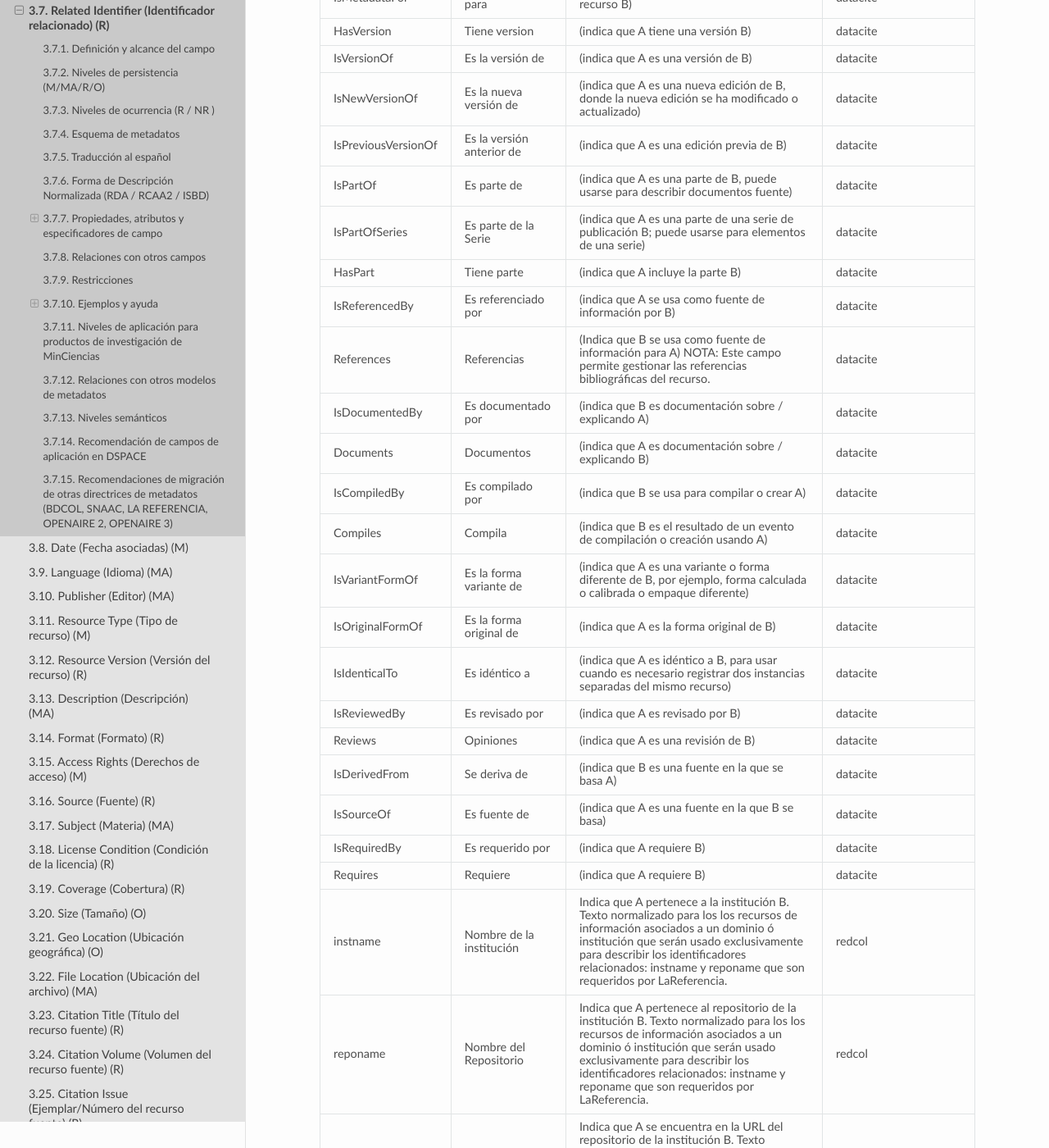
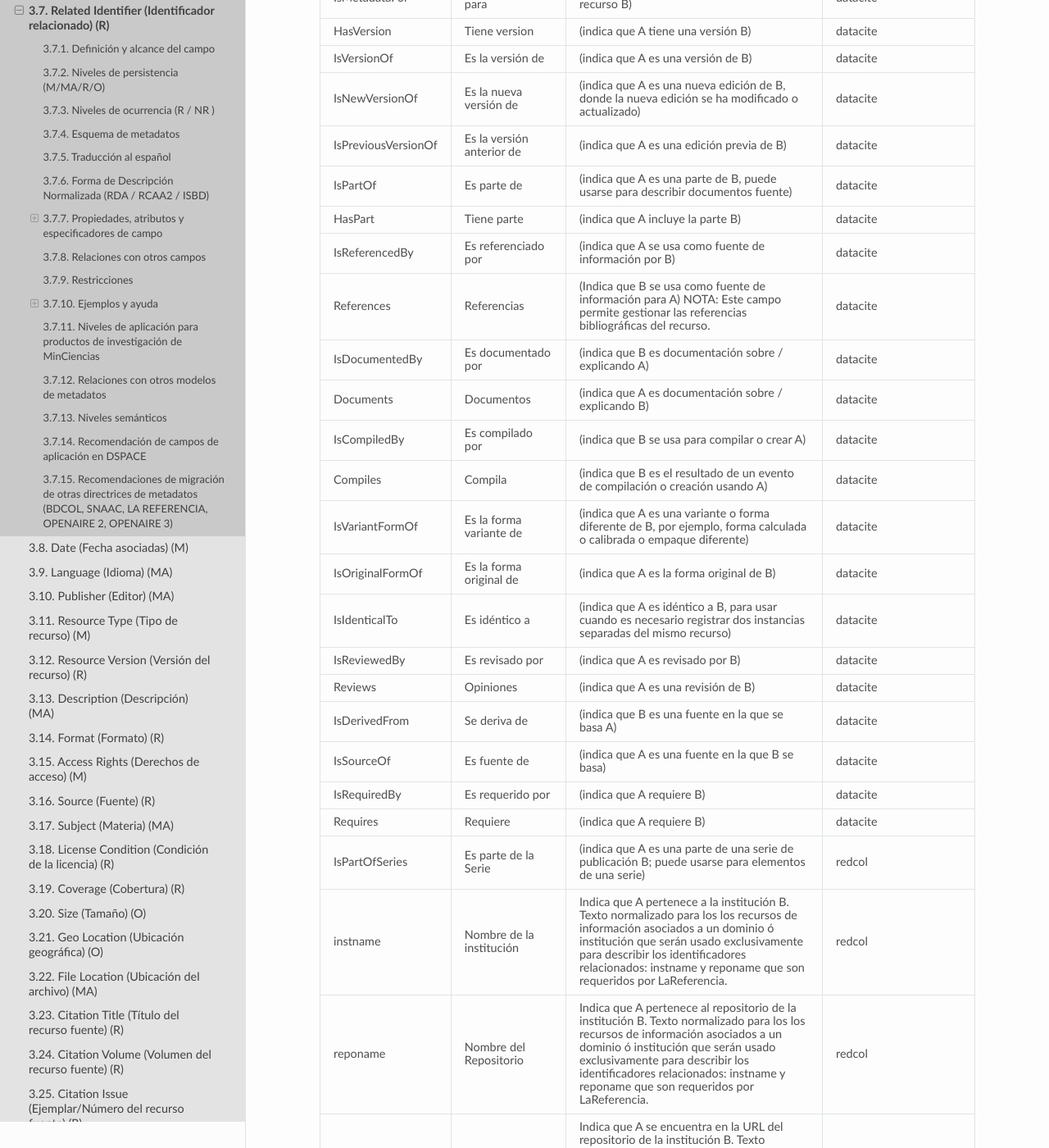
Before and after one commit to rcic/openaire4, a Sphinx documentation site: the page built from docs/field_relatedidentifier.rst, in a window 1280 px wide and 1400 px high, scrolled down 3515 px. Shown: the whole window at 82% size. Built offline with Sphinx 7.4.7 and the Read the Docs theme 2.0.0, drawn with Linux system fonts in a browser that asks for light colours; some web fonts are replaced; a script that is not in the unit is left out; some of the changed text lies outside the part shown.

Commit message:
Update field_relatedidentifier.rst

```diff
--- a/docs/field_relatedidentifier.rst
+++ b/docs/field_relatedidentifier.rst
@@ -137,8 +137,6 @@
 +---------------------+---------------------------+---------------------------------------------------------------------------------------------------------------------------------------------------------------------------------------------------------------------------------------------------------------------------------------------------------------+------------------------+
 | IsPartOf            | Es parte de               | (indica que A es una parte de B, puede usarse para describir documentos fuente)                                                                                                                                                                                                                               | datacite               |
 +---------------------+---------------------------+---------------------------------------------------------------------------------------------------------------------------------------------------------------------------------------------------------------------------------------------------------------------------------------------------------------+------------------------+
-| IsPartOfSeries      | Es parte de la Serie      | (indica que A es una parte de una serie de publicación B; puede usarse para elementos de una serie)                                                                                                                                                                                                           | datacite               |
-+---------------------+---------------------------+---------------------------------------------------------------------------------------------------------------------------------------------------------------------------------------------------------------------------------------------------------------------------------------------------------------+------------------------+
 | HasPart             | Tiene parte               | (indica que A incluye la parte B)                                                                                                                                                                                                                                                                             | datacite               |
 +---------------------+---------------------------+---------------------------------------------------------------------------------------------------------------------------------------------------------------------------------------------------------------------------------------------------------------------------------------------------------------+------------------------+
 | IsReferencedBy      | Es referenciado por       | (indica que A se usa como fuente de información por B)                                                                                                                                                                                                                                                        | datacite               |
@@ -170,6 +168,8 @@
 | IsRequiredBy        | Es requerido por          | (indica que A requiere B)                                                                                                                                                                                                                                                                                     | datacite               |
 +---------------------+---------------------------+---------------------------------------------------------------------------------------------------------------------------------------------------------------------------------------------------------------------------------------------------------------------------------------------------------------+------------------------+
 | Requires            | Requiere                  | (indica que A requiere B)                                                                                                                                                                                                                                                                                     | datacite               |
++---------------------+---------------------------+---------------------------------------------------------------------------------------------------------------------------------------------------------------------------------------------------------------------------------------------------------------------------------------------------------------+------------------------+
+| IsPartOfSeries      | Es parte de la Serie      | (indica que A es una parte de una serie de publicación B; puede usarse para elementos de una serie)                                                                                                                                                                                                           | redcol                 |
 +---------------------+---------------------------+---------------------------------------------------------------------------------------------------------------------------------------------------------------------------------------------------------------------------------------------------------------------------------------------------------------+------------------------+
 | instname            | Nombre de la institución  | Indica que A pertenece a la institución B. Texto normalizado para los los recursos de información asociados a un dominio ó institución que serán usado exclusivamente para describir los identificadores relacionados: instname y reponame que son requeridos por LaReferencia.                               | redcol                 |
 +---------------------+---------------------------+---------------------------------------------------------------------------------------------------------------------------------------------------------------------------------------------------------------------------------------------------------------------------------------------------------------+------------------------+
@@ -449,7 +449,7 @@
 	+----------------------------------------+----------------------------+---------------------+-----------------+
 	| IsPartOf                               | dc.relation                | ispartof            |                 |
 	+----------------------------------------+----------------------------+---------------------+-----------------+
-	| IsPartOfSeries                         | dc.relation                | ispartofSeries      |                 |
+	| IsPartOfSeries                         | dc.relation                | ispartofseries      |                 |
 	+----------------------------------------+----------------------------+---------------------+-----------------+
 	| HasPart                                | dc.relation                | haspart             |                 |
 	+----------------------------------------+----------------------------+---------------------+-----------------+
```
